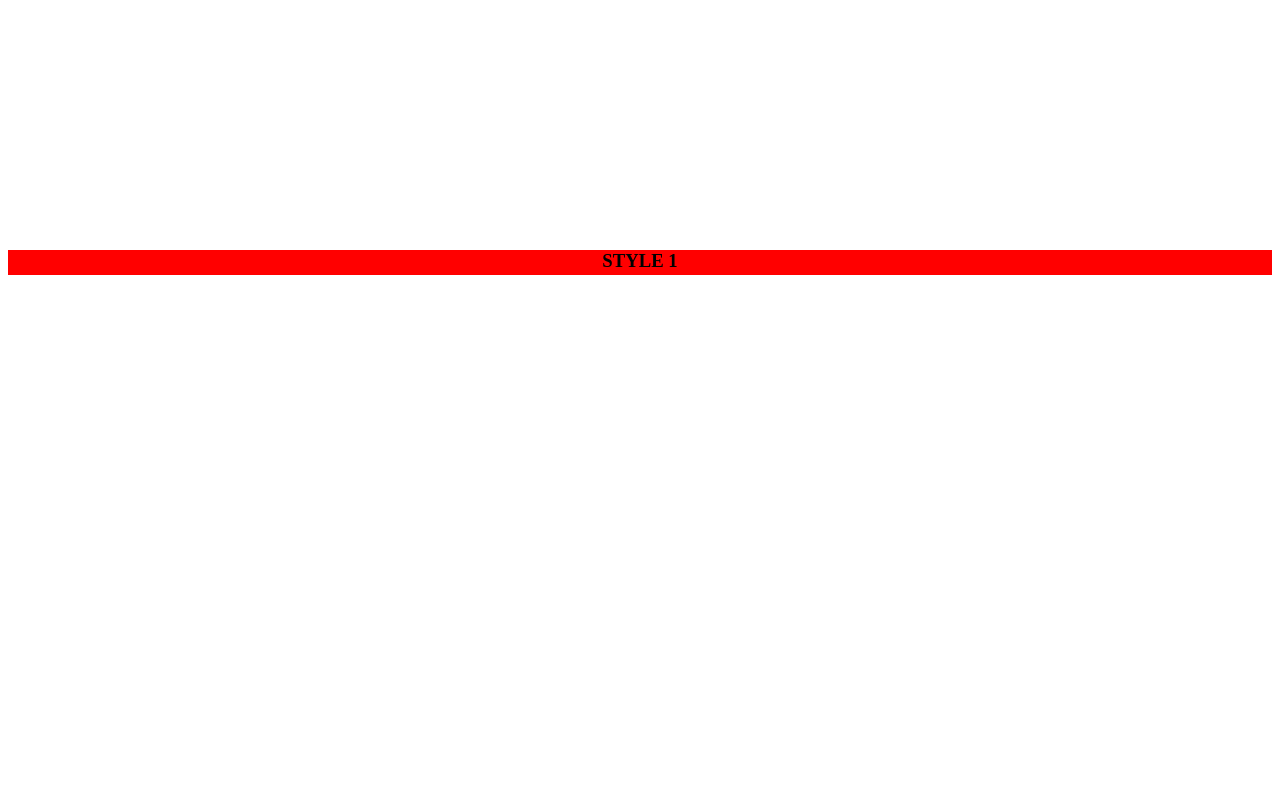
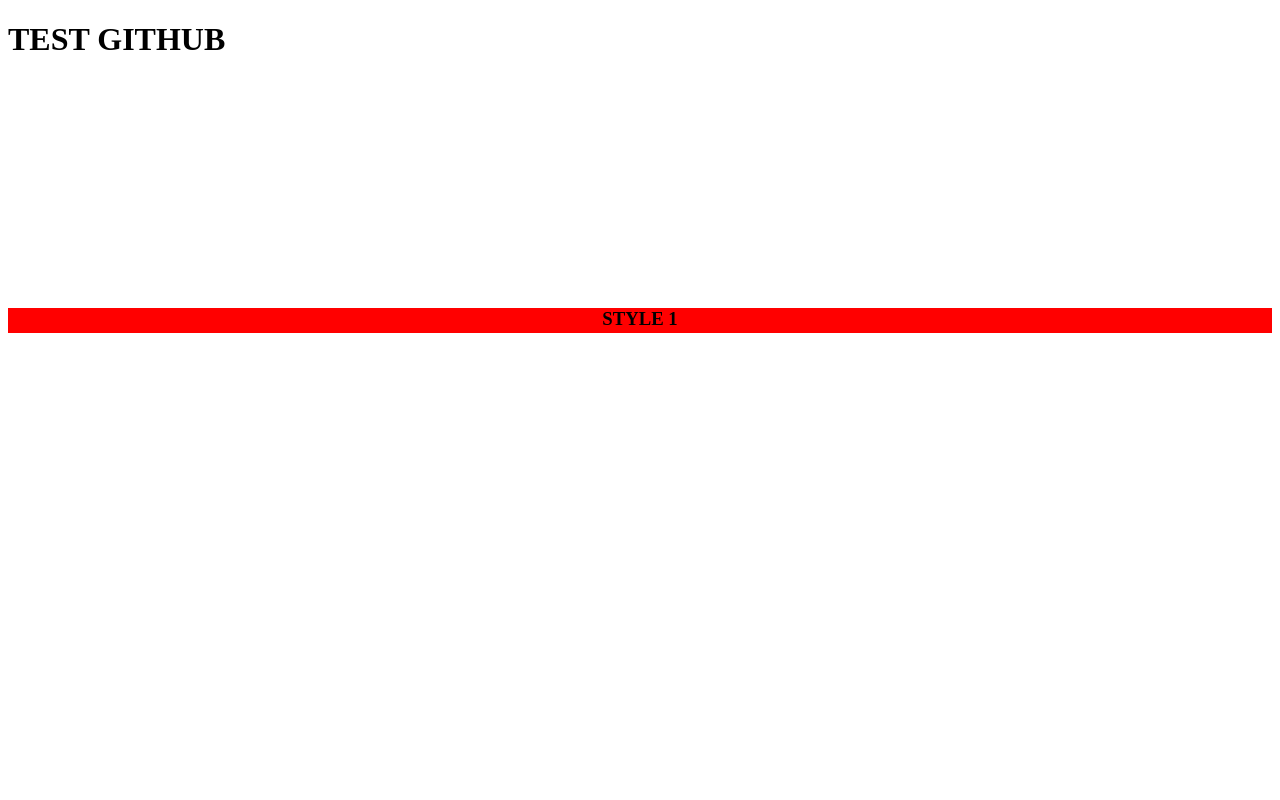
Before and after one commit to tuanvo1905tav/tuanvo1905tav.github.io, a plain HTML site: page index.html in a window 1280 px wide. Shown: the top 800 px of the page. Drawn offline with nearby package versions, Linux system fonts and the light colour scheme.

Commit message:
Update index.html

```diff
--- a/index.html
+++ b/index.html
@@ -8,6 +8,7 @@
 	  <link rel="stylesheet" href="https://unpkg.com/aos@next/dist/aos.css" />
 </head>
 <body>
+	<h1>TEST GITHUB</h1>
 	<div class="nd1"><h3 data-aos="fade-up" data-aos-offset="200"style="background-color: red; height: 25px; margin: 250px auto;">STYLE 1</h3></div>
 	<div class="nd1"><h3 data-aos="flip-left" data-aos-offset="200"style="background-color: blue; height: 25px; margin: 250px auto;">STYLE 2</h3></div>
 	<div class="nd1"><h3 data-aos="fade-right"style="background-color: green; height: 25px; margin: 250px auto;">STYLE 3</h3></div>
```
